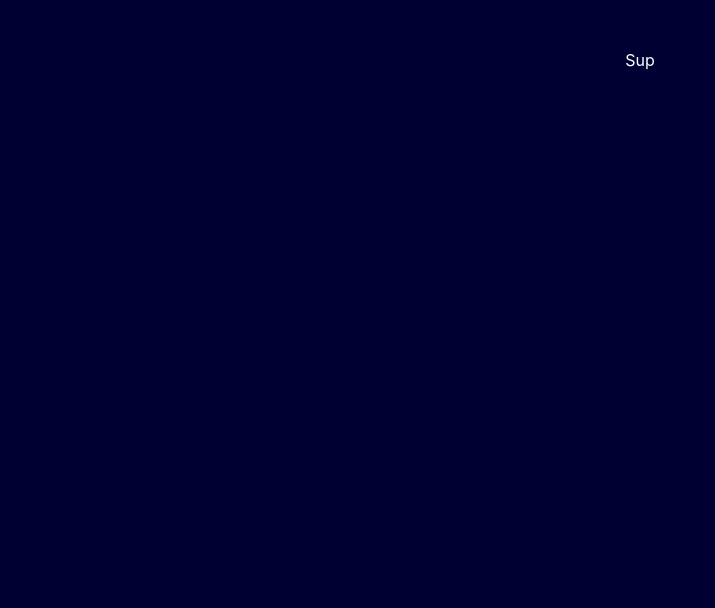
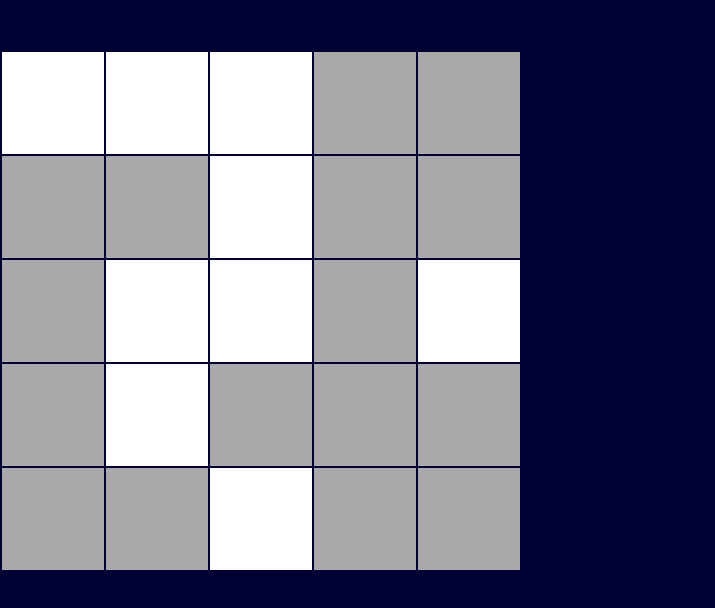
Before and after one commit to JoseBorbon/lights-out-game-app, a React (Create React App) app: page / in a window 1280 px wide. Shown: the top 608 px of the page, without its empty margins (0-715 px from the left). Built offline with nearby package versions, Linux system fonts and the light colour scheme.

Commit message:
rendering cells and pushing them into board state

```diff
--- a/src/Board.jsx
+++ b/src/Board.jsx
@@ -42,22 +42,35 @@ class Board extends Component {
   }
 
   /** create a board nrows high/ncols wide, each cell randomly lit or unlit */
-
   createBoard() {
     let board = [];
     // TODO: create array-of-arrays of true/false values
-    for (let i = 0; i < this.props.nRows; i++) {
+    for (let y = 0; y < this.props.nRows; y++) {
       //generate a row based off nCols
       const newCol = Array.from({ length: this.props.nCols });
-      for (let j = 0; j < newCol.length; j++) {
+      for (let x = 0; x < newCol.length; x++) {
         //make it percentage chance for elements to be true vs false
         if (Math.random() < this.props.chanceLightStartsOn) {
-          newCol[j] = true;
+          //   newCol[j] = true;
+          newCol[x] = (
+            <Cell
+              isLit={true}
+              flipCellsAroundMe={this.flipCellsAround}
+              id={`${y}-${x}`}
+            />
+          );
         } else {
-          newCol[j] = false;
+          //   newCol[j] = false;
+          newCol[x] = (
+            <Cell
+              isLit={false}
+              flipCellsAroundMe={this.flipCellsAround}
+              id={`${y}-${x}`}
+            />
+          );
         }
       }
-      board.push(newCol);
+      board.push(<tr>{newCol}</tr>);
     }
     return board;
   }
@@ -111,11 +124,16 @@ class Board extends Component {
   }
 
   /** Render game board or winning message. */
-
   render() {
     // if the game is won, just show a winning msg & render nothing else
     // TODO
-    return this.state.hasWon ? 'NICE' : 'Sup';
+    return this.state.hasWon ? (
+      <h1>NICE, YOU WON!</h1>
+    ) : (
+      <table>
+        <tbody>{this.state.board}</tbody>
+      </table>
+    );
     // make table board
     // TODO
   }
@@ -124,9 +142,14 @@ class Board extends Component {
 export default Board;
 
 // [
-//     ['0,0', '1,0','2,0','3,0','4,0'],
-//     ['0,1', '1,1','2,1','3,1','4,1'],
-//     ['0,2', '1,2','2,2','3,2','4,2'],
-//     ['0,3', '1,3','2,3','3,3','4,3'],
-//     ['0,4', '1,4','2,4','3,4','4,4'],
-// }
+//     ['0-0', '1-0','2-0','3-0','4-0'],
+//     ['0-1', '1-1','2-1','3-1','4-1'],
+//     ['0-2', '1-2','2-2','3-2','4-2'],
+//     ['0-3', '1-3','2-3','3-3','4-3'],
+//     ['0-4', '1-4','2-4','3-4','4-4'],
+// ]
+
+/*
+In the render, the Table Cells will be holding the coordinate so that when we click on the square,
+the coordinate will be given accordingly to the flipCells Function
+*/
```
